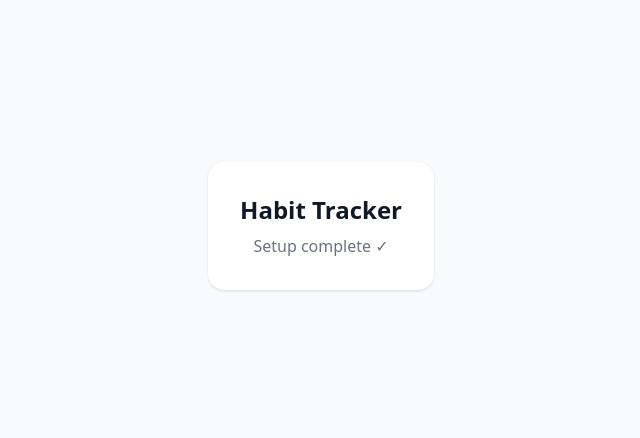
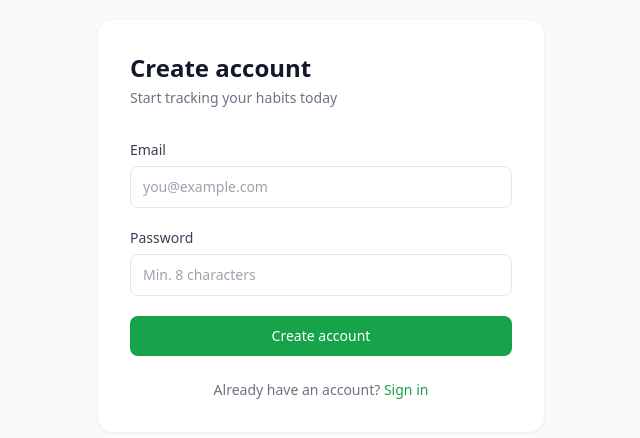
Before and after one commit to sofo4ka19/course-work, a React (Vite) app in the folder client/: page /register in a window 1280 px wide. Shown: the part 174-612 px from the top of the page, without its empty margins (319-959 px from the left). Built offline with nearby package versions, Linux system fonts and the light colour scheme.

Commit message:
some fixes and login/register router setup

```diff
--- a/client/src/App.tsx
+++ b/client/src/App.tsx
@@ -1,12 +1,32 @@
-function App() {
+import { BrowserRouter, Routes, Route, Navigate } from "react-router-dom";
+import { AuthProvider } from "./context/AuthProvider.tsx";
+import PrivateRoute from "./router/PrivateRoute";
+import LoginPage from "./pages/LoginPage";
+import RegisterPage from "./pages/RegisterPage";
+
+// Тимчасові заглушки — замінимо у наступних фазах
+const Dashboard = () => (
+  <div className="p-8 text-gray-700 font-medium">Dashboard — coming soon</div>
+);
+
+export default function App() {
   return (
-    <div className="min-h-screen bg-gray-50 flex items-center justify-center">
-      <div className="bg-white rounded-2xl shadow p-8 text-center">
-        <h1 className="text-2xl font-semibold text-gray-900">Habit Tracker</h1>
-        <p className="text-gray-500 mt-2">Setup complete ✓</p>
-      </div>
-    </div>
+    <AuthProvider>
+      <BrowserRouter>
+        <Routes>
+          <Route path="/login" element={<LoginPage />} />
+          <Route path="/register" element={<RegisterPage />} />
+          <Route
+            path="/dashboard"
+            element={
+              <PrivateRoute>
+                <Dashboard />
+              </PrivateRoute>
+            }
+          />
+          <Route path="*" element={<Navigate to="/login" replace />} />
+        </Routes>
+      </BrowserRouter>
+    </AuthProvider>
   );
 }
-
-export default App;
--- a/client/src/context/AuthContext.tsx
+++ b/client/src/context/AuthProvider.tsx
@@ -3,8 +3,8 @@ import type { User } from "../types";
 import { AuthContext } from "./authContext";
 
 export function AuthProvider({ children }: { children: ReactNode }) {
-  const [token, setToken] = useState<string | null>(
-    () => localStorage.getItem("token"),
+  const [token, setToken] = useState<string | null>(() =>
+    localStorage.getItem("token"),
   );
   const [user, setUser] = useState<User | null>(() => {
     const saved = localStorage.getItem("user");
--- a/client/src/pages/LoginPage.tsx
+++ b/client/src/pages/LoginPage.tsx
@@ -21,10 +21,12 @@ export default function LoginPage() {
       login(res.data.data.token, res.data.data.user);
       navigate("/dashboard");
     } catch (err) {
-      // Показуємо серверну помилку у формі
-      setError("root", {
-        message: err.response?.data?.error || "Something went wrong",
-      });
+      const message =
+        err instanceof Error && "response" in err
+          ? ((err as { response?: { data?: { error?: string } } }).response
+              ?.data?.error ?? "Something went wrong")
+          : "Something went wrong";
+      setError("root", { message });
     }
   };
 
--- a/client/src/pages/RegisterPage.tsx
+++ b/client/src/pages/RegisterPage.tsx
@@ -21,7 +21,11 @@ export default function RegisterPage() {
       login(res.data.data.token, res.data.data.user);
       navigate("/dashboard");
     } catch (err) {
-      const message = err.response?.data?.error || "Something went wrong";
+      const message =
+        err instanceof Error && "response" in err
+          ? ((err as { response?: { data?: { error?: string } } }).response
+              ?.data?.error ?? "Something went wrong")
+          : "Something went wrong";
       setError("root", { message });
     }
   };
--- /dev/null
+++ b/client/src/router/PrivateRoute.tsx
@@ -0,0 +1,12 @@
+import { Navigate } from "react-router-dom";
+import { useAuth } from "@/hooks/useAuth";
+
+export default function PrivateRoute({
+  children,
+}: {
+  children: React.ReactNode;
+}) {
+  const { token } = useAuth();
+
+  return token ? <>{children}</> : <Navigate to="/login" replace />;
+}
```
